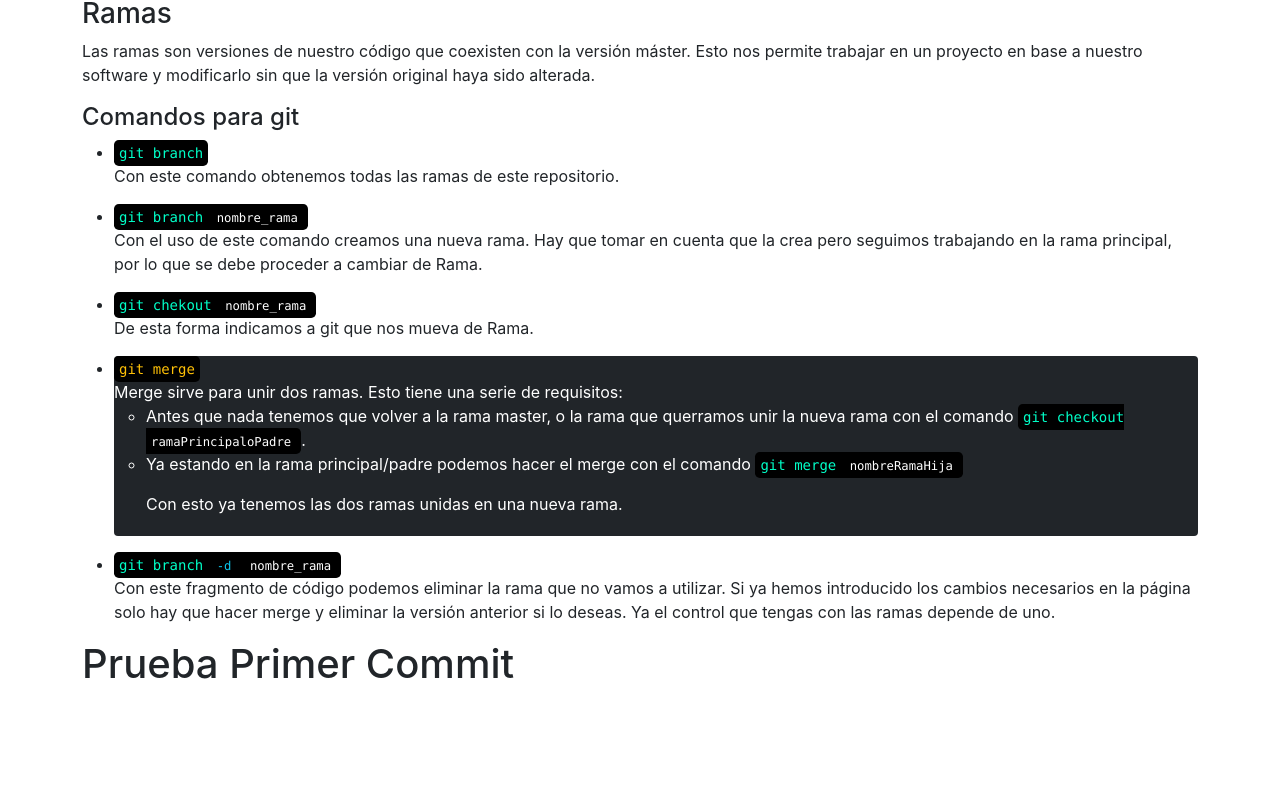
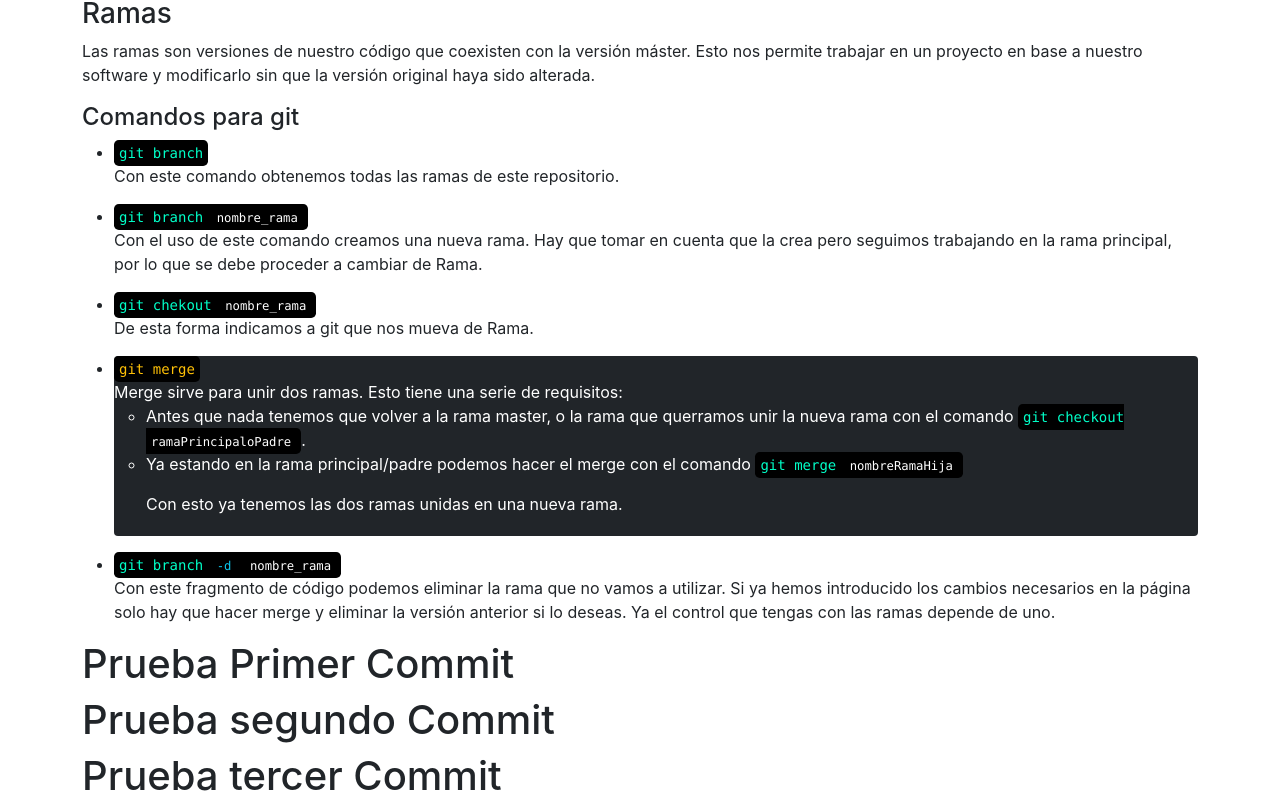
Before and after one commit to sberrus/git-react, a React (Create React App) app: page / in a window 1280 px wide. Shown: the part 1271-2079 px from the top of the page. Before the commit the page ends 1967 px from the top, so only its background shows below. Built offline with nearby package versions, Linux system fonts and the light colour scheme.

Commit message:
commit merge llv 2

```diff
--- a/src/components/Body.jsx
+++ b/src/components/Body.jsx
@@ -209,6 +209,8 @@ function Body() {
           </ul>
 
           <h1>Prueba Primer Commit</h1>
+          <h1>Prueba segundo Commit</h1>
+          <h1>Prueba tercer Commit</h1>
         </div>
       </div>
     </div>
```
